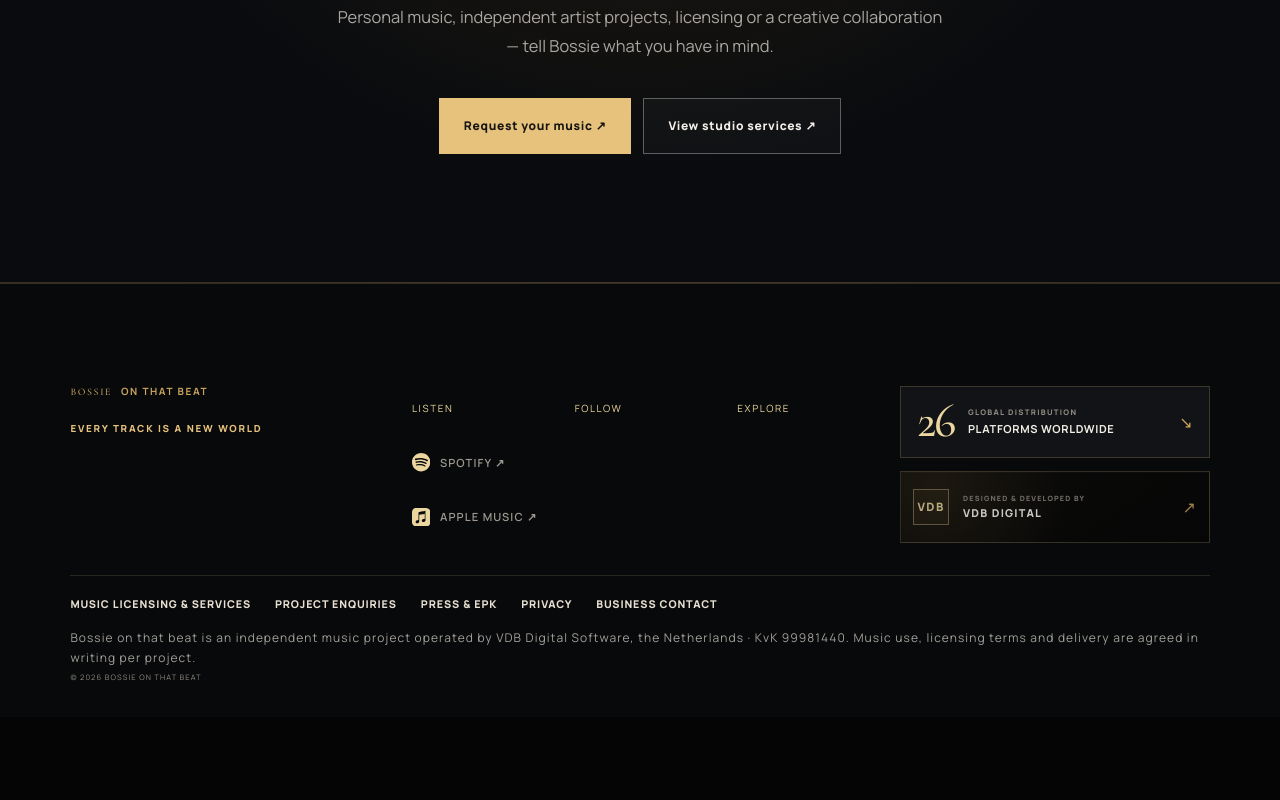
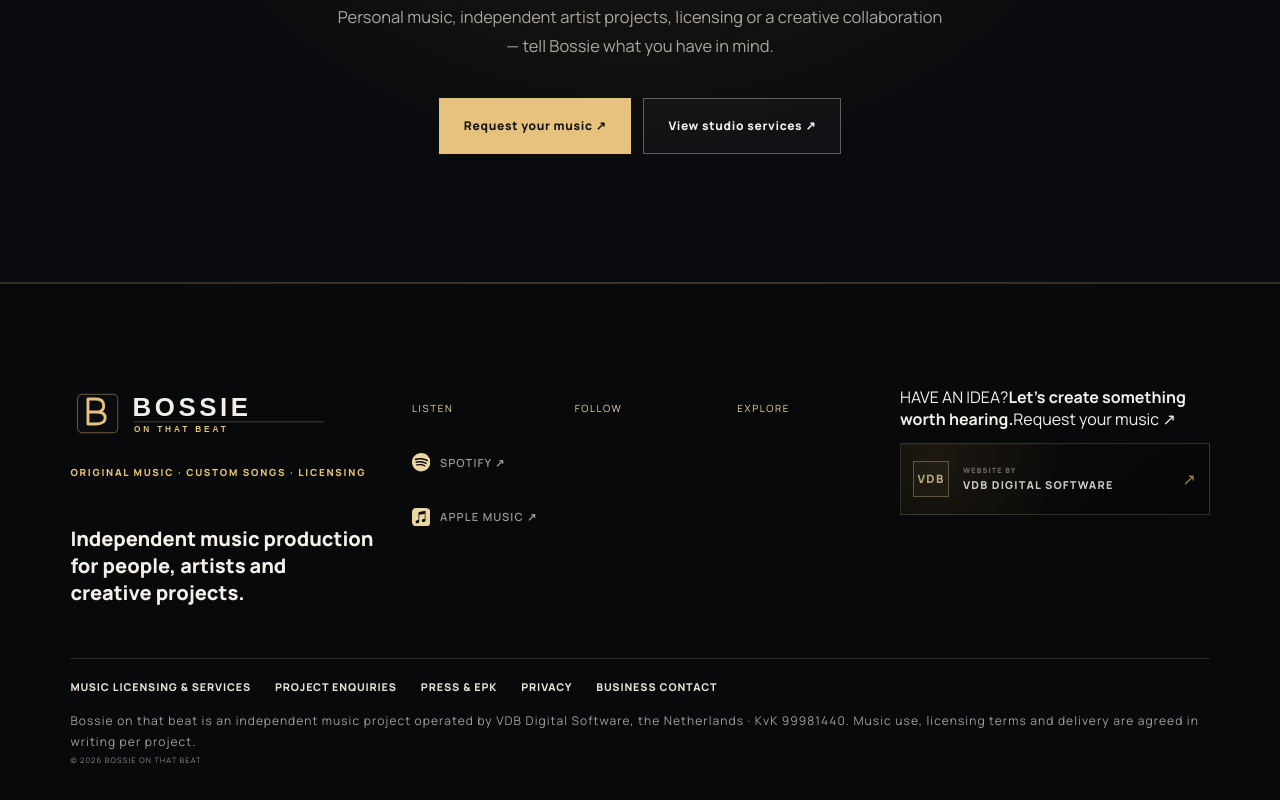
Before and after one commit to mvandenboslfgx/Bossie-on-that-beat, a Next.js app: page / in a window 1280 px wide. Shown: the part 5191-5991 px from the top of the page. Before the commit the page ends 5908 px from the top, so only its background shows below. Built offline with nearby package versions, Linux system fonts and the light colour scheme.

Commit message:
feat: unify studio logo, navigation, footer and site identity

```diff
--- a/components/SiteChrome.tsx
+++ b/components/SiteChrome.tsx
@@ -4,7 +4,6 @@ import { BossieLogo } from "@/components/brand/BossieLogo";
 import { FooterSocialGrid } from "@/components/brand/SocialLinks";
 import { SiteNav } from "@/components/SiteNavClient";
 import { siteSettings } from "@/lib/site-settings";
-import { distributionPlatformCount } from "@/lib/music/distribution-platforms";
 
 export { SiteNav };
 
@@ -12,22 +11,19 @@ export function SiteFooter() {
   return (
     <footer className="site-footer">
       <div className="footer-brand-block">
-        <BossieLogo variant="wordmark" href="/" />
-        <p className="footer-tagline">{siteSettings.slogan}</p>
+        <BossieLogo variant="primary" href="/" />
+        <p className="footer-tagline">Original music · Custom songs · Licensing</p>
+        <p className="footer-short-intro">Independent music production for people, artists and creative projects.</p>
       </div>
 
       <FooterSocialGrid />
 
       <div className="footer-proof-column">
-        <Link className="footer-platform-proof" href="/music#platforms" aria-label={`See all ${distributionPlatformCount} distribution platforms`}>
-          <strong>{distributionPlatformCount}</strong>
-          <span>
-            <small>GLOBAL DISTRIBUTION</small>
-            <b>Platforms worldwide</b>
-          </span>
-          <i aria-hidden="true">↘</i>
-        </Link>
-
+        <div className="footer-action-card">
+          <span>HAVE AN IDEA?</span>
+          <strong>Let's create something worth hearing.</strong>
+          <Link href="/request?type=personal">Request your music ↗</Link>
+        </div>
         <a
           className="vdb-credit"
           href="https://vdbdigital.nl"
@@ -37,9 +33,8 @@ export function SiteFooter() {
         >
           <span className="vdb-credit-mark" aria-hidden="true">VDB</span>
           <span className="vdb-credit-copy">
-            <small>DESIGNED &amp; DEVELOPED BY</small>
-            <strong>VDB DIGITAL</strong>
-            <span>WEB · SOFTWARE · AI</span>
+            <small>WEBSITE BY</small>
+            <strong>VDB DIGITAL SOFTWARE</strong>
           </span>
           <span className="vdb-credit-arrow" aria-hidden="true">↗</span>
         </a>
```
